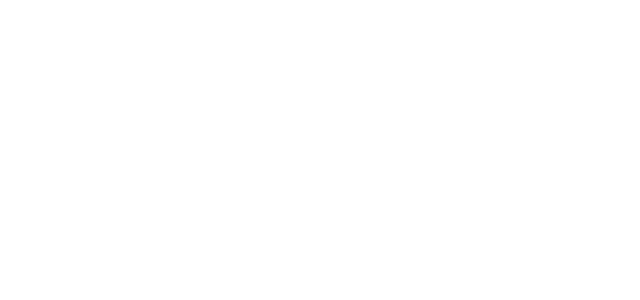
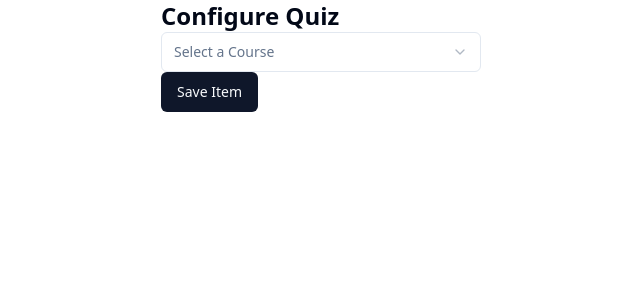
Before and after one commit to Tech4Best/board_exam_reviewer, a SvelteKit app in the folder frontend/: page /configure in a window 1280 px wide. Shown: the top 300 px of the page, without its empty margins (319-959 px from the left). Built offline with nearby package versions, Linux system fonts and the light colour scheme.

Commit message:
feat: added configuration to select the courses

```diff
--- a/frontend/src/routes/configure/+page.svelte
+++ b/frontend/src/routes/configure/+page.svelte
@@ -0,0 +1,44 @@
+<script lang="ts">
+	import { goto } from "$app/navigation";
+	import Button from "$lib/components/ui/button/button.svelte";
+    import * as Select  from "$lib/components/ui/select";
+    import { courseList} from "$lib/data/demoExams";
+
+    let value= $state('')
+    const triggerContent = $derived(
+        courseList.find((f) => f.id === value)?.title ?? "Select a Course"
+    );
+
+    const saveItem = () => {
+        if(value !== "") {
+            localStorage.setItem("course",value)
+            goto("/quiz")
+        } else {
+            window.alert("Please select a valid exam")
+        }
+    }
+</script>
+<div class="mx-auto w-80">
+    <h1 class="text-2xl font-semibold" >Configure Quiz</h1>
+
+    <div class="">
+        <Select.Root  type="single" name="favoriteFruit" bind:value >
+            <Select.Trigger >
+                {triggerContent}
+            </Select.Trigger>
+            <Select.Content>
+                <Select.Group>
+                    <Select.GroupHeading>Courses</Select.GroupHeading>
+            {#each courseList as course}
+                <Select.Item value={course.id} label={course.title}>
+                    {course.title}
+                </Select.Item>
+            {/each}
+                </Select.Group>
+            </Select.Content>
+        </Select.Root>
+        <Button onclick={saveItem}>
+            Save Item
+        </Button>
+    </div>
+</div>
```
